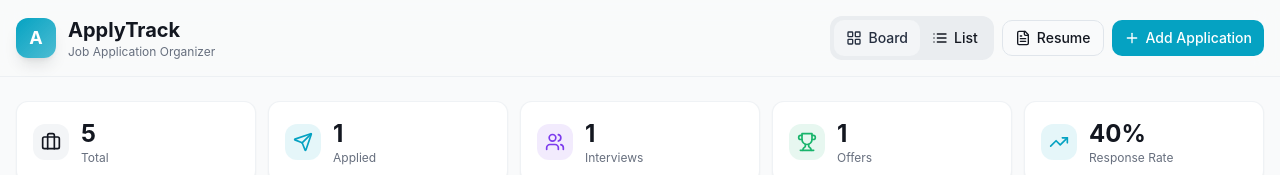
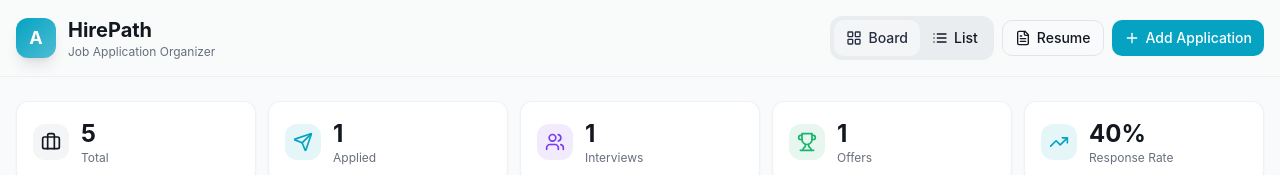
Before and after one commit to hirepath/hirepath, a React (Vite) app: page / in a window 1280 px wide. Shown: the top 175 px of the page. Built offline with nearby package versions, Linux system fonts and the light colour scheme; the HTML template or start-up script is replaced by a standard one.

Commit message:
change name to HirePath (#3)

```diff
--- a/index.html
+++ b/index.html
@@ -4,14 +4,14 @@
     <meta charset="UTF-8" />
     <meta name="viewport" content="width=device-width, initial-scale=1.0" />
 
-    <title>ApplyTrack</title>
+    <title>HirePath</title>
     <meta
       name="description"
-      content="ApplyTrack helps you organize and track job applications, resumes, and responses in one place."
+      content="HirePath helps you organize and track job applications, resumes, and responses in one place."
     />
-    <meta name="author" content="ApplyTrack Team" />
+    <meta name="author" content="HirePath Team" />
 
-    <meta property="og:title" content="ApplyTrack" />
+    <meta property="og:title" content="HirePath" />
     <meta
       property="og:description"
       content="A simple job application tracking platform for modern job seekers."
--- a/src/components/Header.tsx
+++ b/src/components/Header.tsx
@@ -18,7 +18,7 @@ export function Header({ view, onViewChange, onAddNew, onOpenResume }: HeaderPro
               <span className="text-primary-foreground font-bold text-lg">A</span>
             </div>
             <div>
-              <h1 className="text-xl font-bold text-foreground">ApplyTrack</h1>
+              <h1 className="text-xl font-bold text-foreground">HirePath</h1>
               <p className="text-xs text-muted-foreground">Job Application Organizer</p>
             </div>
           </div>
--- a/src/hooks/useApplications.ts
+++ b/src/hooks/useApplications.ts
@@ -1,8 +1,8 @@
 import { useState, useEffect } from 'react';
 import { Application, MasterResume, Communication } from '@/types/application';
 
-const STORAGE_KEY = 'applytrack_applications';
-const RESUME_KEY = 'applytrack_resume';
+const STORAGE_KEY = 'hirepath_applications';
+const RESUME_KEY = 'hirepath_resume';
 
 const sampleApplications: Application[] = [
   {
```
